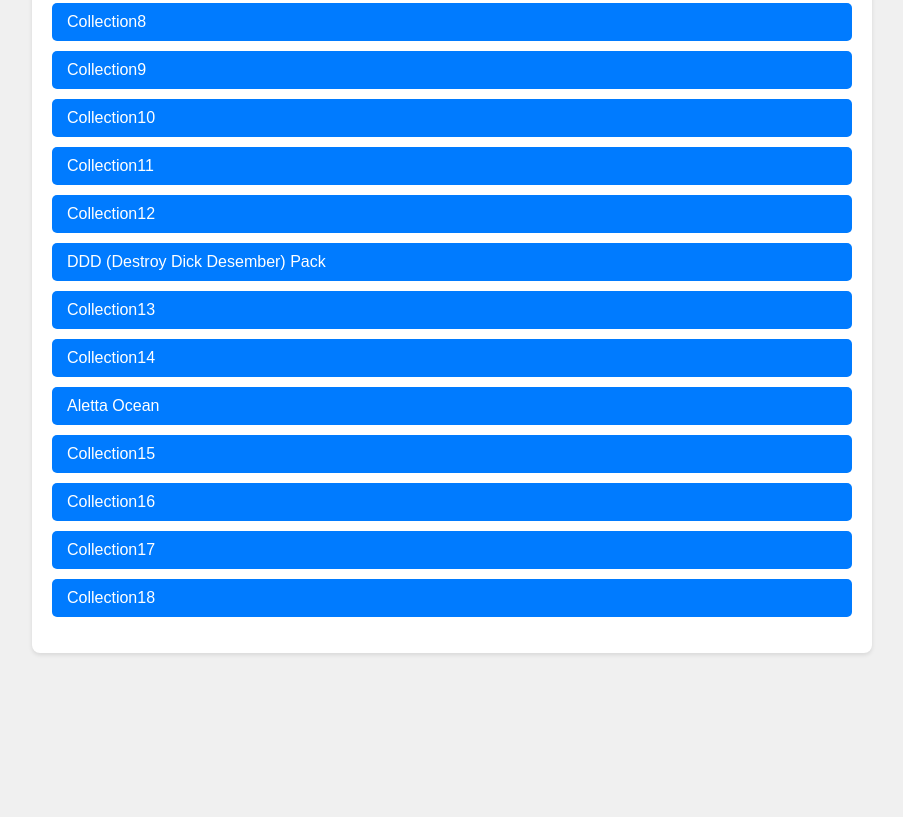
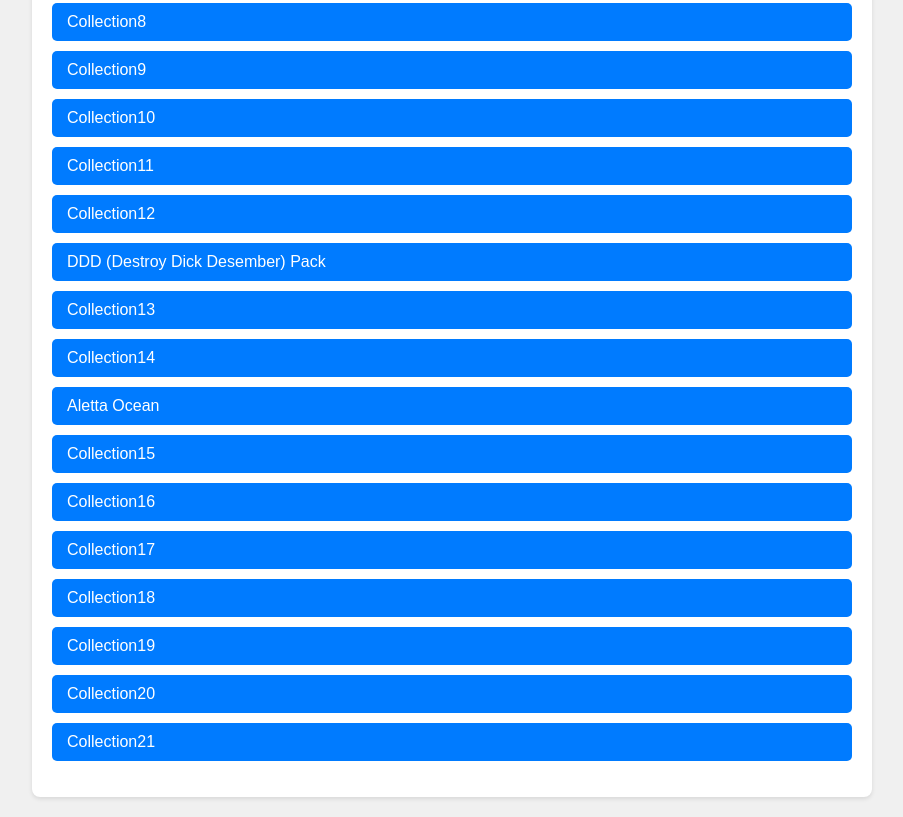
Before and after one commit to Rawr192/P, a plain HTML site: page index.html in a window 1280 px wide. Shown: the part 1173-1990 px from the top of the page, without its empty margins (188-1091 px from the left). Before the commit the page ends 1846 px from the top, so only its background shows below. Drawn offline with Linux system fonts and the light colour scheme.

Commit message:
Update index.html

```diff
--- a/index.html
+++ b/index.html
@@ -83,6 +83,9 @@
             <li><a href="https://photos.app.goo.gl/Qs35Um75HcawtUVt6">Collection16</a></li>
             <li><a href="https://photos.app.goo.gl/UnXNWiUmisykAxuy9">Collection17</a></li>
             <li><a href="https://photos.app.goo.gl/F21Gwpf1nFujCBQa8">Collection18</a></li>
+            <li><a href="https://photos.app.goo.gl/yZtihxKJ5CM6UcBy9">Collection19</a></li>
+            <li><a href="https://photos.app.goo.gl/huWL4FRNhh939aZd8">Collection20</a></li>
+            <li><a href="https://photos.app.goo.gl/qujuuUjZ1RUD8U2w6">Collection21</a></li>
         </ul>
     </div>
 </body>
```
